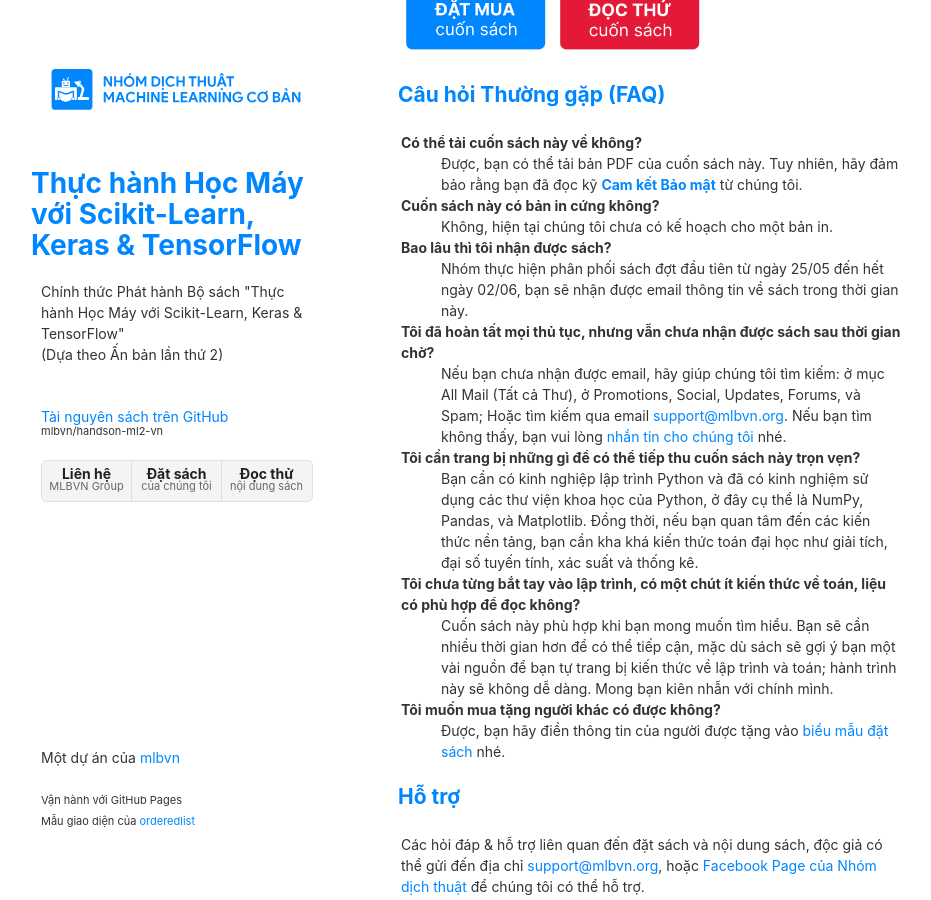
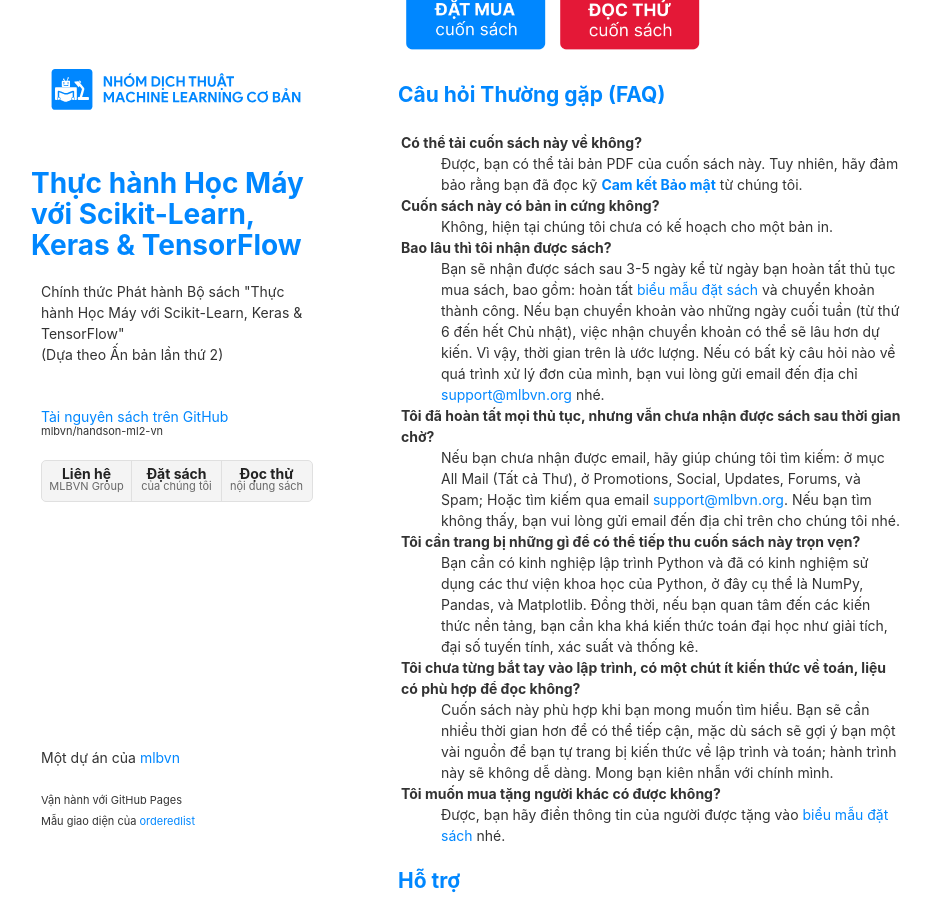
Before and after one commit to mlbvn/hml-book, a Jekyll site: the page built from index.md, in a window 1280 px wide and 900 px high, scrolled down 2189 px. Shown: the whole window, without its empty margins (169-1100 px from the left). Built offline with Jekyll 4.4.1, drawn with Linux system fonts in a browser that asks for light colours; our own code applies the rules of GitHub Pages for plain Markdown files.

Commit message:
minor update

```diff
--- a/index.md
+++ b/index.md
@@ -85,21 +85,17 @@ chúng tôi cung cấp.<br/>
 <b><a href="#cam-ket-bao-mat">Cam kết Bảo mật</a></b> từ chúng tôi.</dd>
 <dt>Cuốn sách này có bản in cứng không?</dt>
 <dd>Không, hiện tại chúng tôi chưa có kế hoạch cho một bản in.</dd>
-<!--
 <dt>Bao lâu thì tôi nhận được sách?</dt>
-<dd>Bạn sẽ nhận được sách sau 2-3 ngày kể từ ngày bạn hoàn tất thủ tục mua sách, bao gồm: hoàn tất
+<dd>Bạn sẽ nhận được sách sau 3-5 ngày kể từ ngày bạn hoàn tất thủ tục mua sách, bao gồm: hoàn tất
 <a href="https://forms.gle/eSofB1Aj4FtYqCq99">biểu mẫu đặt sách</a> và chuyển khoản thành công.
 Nếu bạn chuyển khoản vào những ngày cuối tuần (từ thứ 6 đến hết Chủ nhật), việc nhận chuyển khoản có thể
 sẽ lâu hơn dự kiến. Vì vậy, thời gian trên là ước lượng. Nếu có bất kỳ câu hỏi nào về quá trình xử lý
-đơn của mình, bạn vui lòng <a href="https://fb.com/mlbvn.org/">nhắn tin cho chúng tôi</a> nhé.</dd>
--->
-<dt>Bao lâu thì tôi nhận được sách?</dt>
-<dd>Nhóm thực hiện phân phối sách đợt đầu tiên từ ngày 25/05 đến hết ngày 02/06, bạn sẽ nhận được email
-thông tin về sách trong thời gian này.</dd>
+đơn của mình, bạn vui lòng gửi email đến địa chỉ <a href="mailto:support@mlbvn.org">support@mlbvn.org</a>
+nhé.</dd>
 <dt>Tôi đã hoàn tất mọi thủ tục, nhưng vẫn chưa nhận được sách sau thời gian chờ?</dt>
 <dd>Nếu bạn chưa nhận được email, hãy giúp chúng tôi tìm kiếm: ở mục All Mail (Tất cả Thư), ở Promotions,
 Social, Updates, Forums, và Spam; Hoặc tìm kiếm qua email <a href="mailto:support@mlbvn.org">support@mlbvn.org</a>.
-Nếu bạn tìm không thấy, bạn vui lòng <a href="https://fb.com/mlbvn.org/">nhắn tin cho chúng tôi</a> nhé.</dd>
+Nếu bạn tìm không thấy, bạn vui lòng gửi email đến địa chỉ trên cho chúng tôi nhé.</dd>
 <dt>Tôi cần trang bị những gì để có thể tiếp thu cuốn sách này trọn vẹn?</dt>
 <dd>Bạn cần có kinh nghiệp lập trình Python và đã có kinh nghiệm sử dụng các thư viện khoa học của Python,
 ở đây cụ thể là NumPy, Pandas, và Matplotlib. Đồng thời, nếu bạn  quan tâm đến các kiến thức nền tảng,
@@ -116,7 +112,7 @@ hành trình này sẽ không dễ dàng. Mong bạn kiên nhẫn với chính m
 ## Hỗ trợ
 
 Các hỏi đáp & hỗ trợ liên quan đến đặt sách và nội dung sách, độc giả có thể gửi đến
-địa chỉ <a href="mailto:support@mlbvn.org?subject=HML - Thắc mắc từ độc giả">support@mlbvn.org</a>,
+địa chỉ <a href="mailto:support@mlbvn.org?subject=HML, Thắc mắc từ độc giả">support@mlbvn.org</a>,
 hoặc [Facebook Page của Nhóm dịch thuật](https://fb.com/mlbvn.org/) để chúng tôi có thể hỗ trợ.
 
 Ngoài ra, chúng tôi khuyến khích độc giả thảo luận, hỏi đáp,
```
